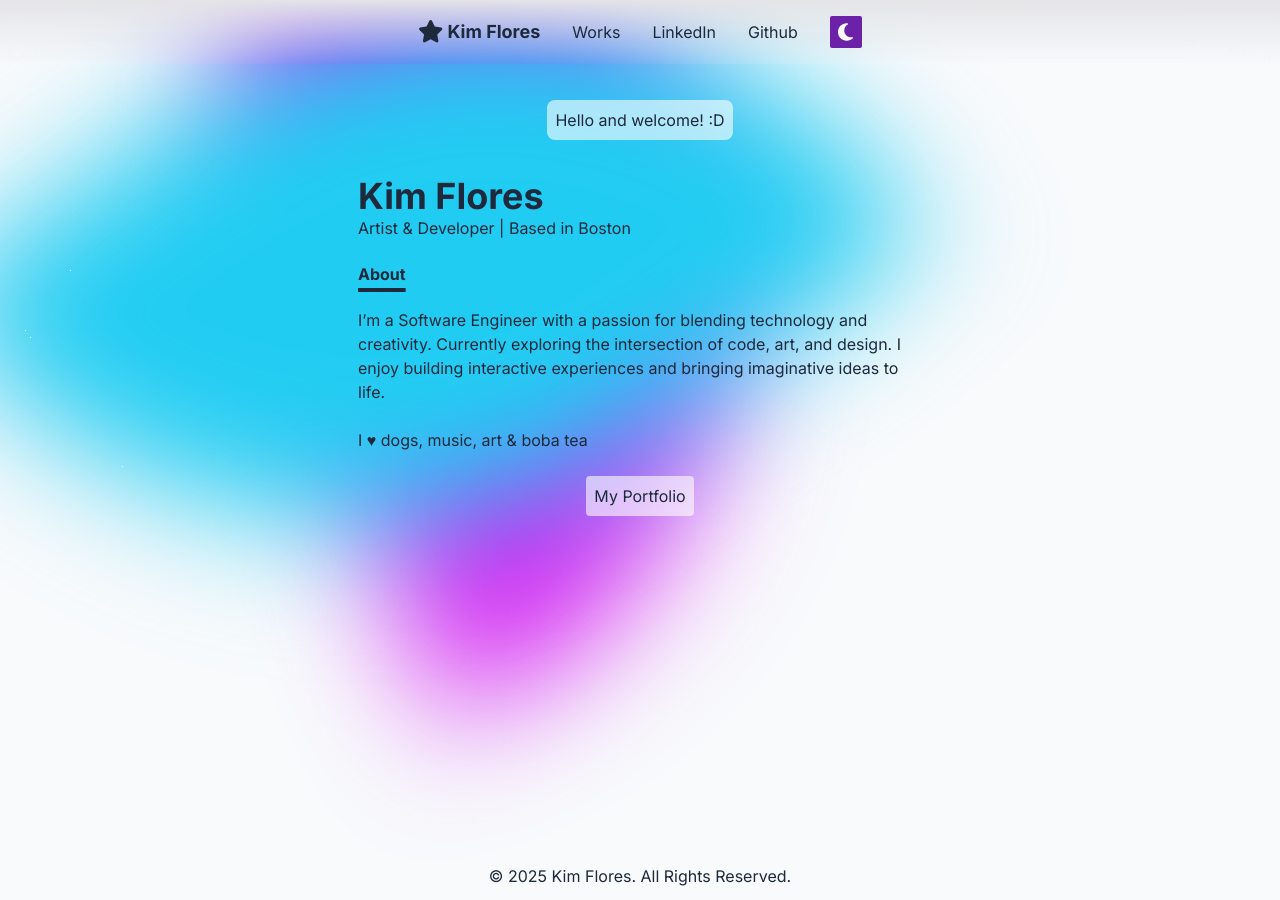
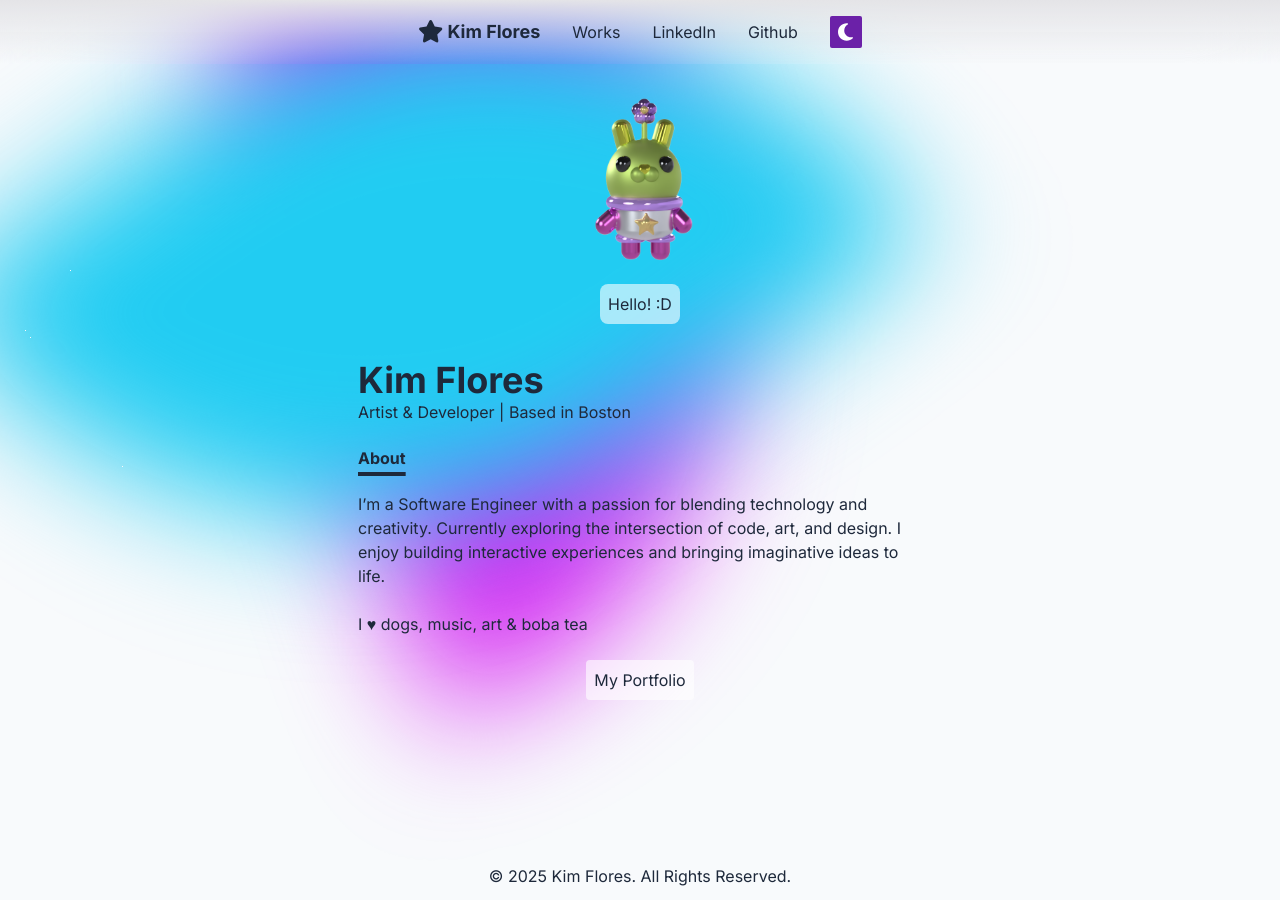
Before and after one commit to Kim-Flores/portfolio, a Next.js app: page / in a window 1280 px wide. Built offline with nearby package versions, Linux system fonts and the light colour scheme.

Commit message:
add space bunny img & adjust about page

```diff
--- a/src/app/components/About.jsx
+++ b/src/app/components/About.jsx
@@ -1,12 +1,20 @@
 import Link from "next/link";
+import Image from "next/image";
 
 const About = () => {
   return (
     <div className="m-6 flex justify-center flex-col">
+      <div className="flex justify-center">
+        <Image
+          className="hover:animate-pulse"
+          src="./works/spaceBunny.png"
+          alt="Womp Model"
+          width={200}
+          height={150}
+        />
+      </div>
       <div className="flex p-3 justify-center">
-        <p className="p-2 bg-white/60 dark:bg-black/50 rounded-lg">
-          Hello and welcome! :D
-        </p>
+        <p className="p-2 bg-white/60 dark:bg-black/50 rounded-lg">Hello! :D</p>
       </div>
       <div className="my-6">
         <p className="text-4xl font-bold">Kim Flores</p>
```
Also changed, not shown: public/works/spaceBunny.png (added).
